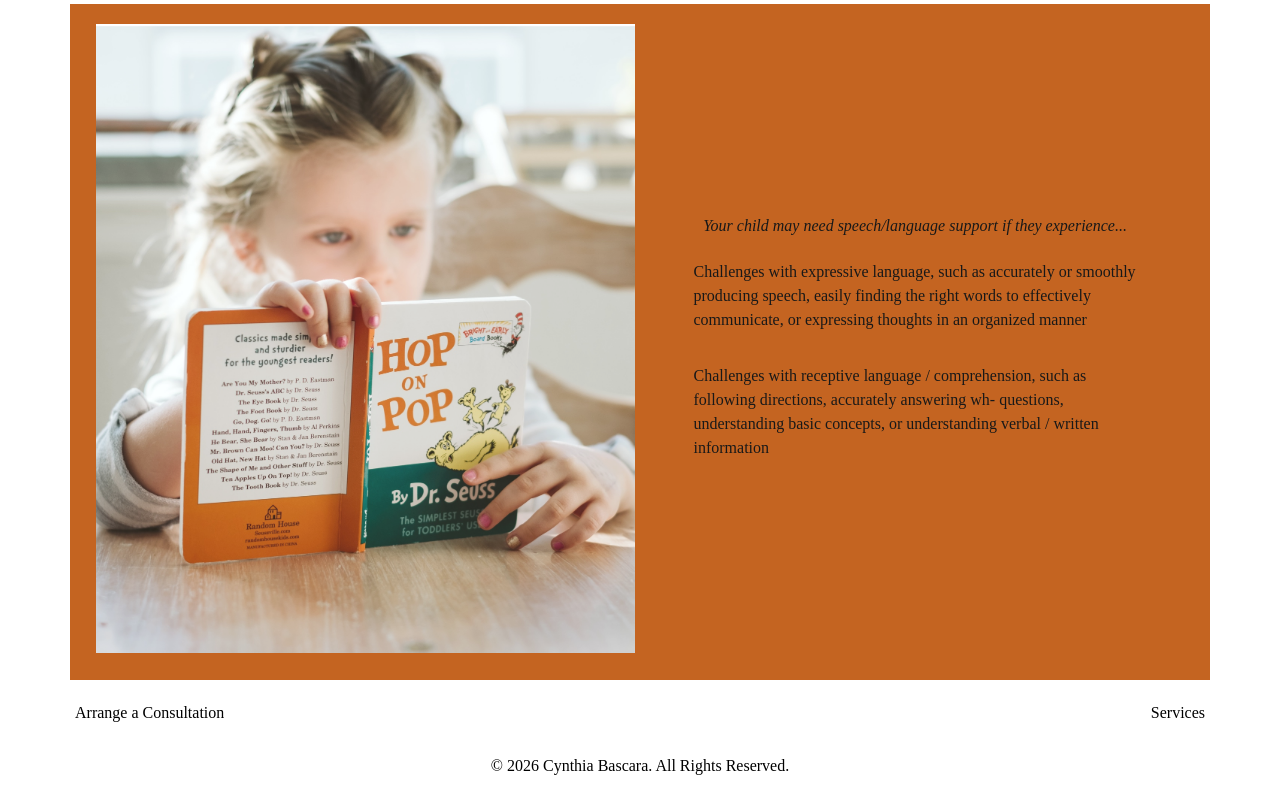
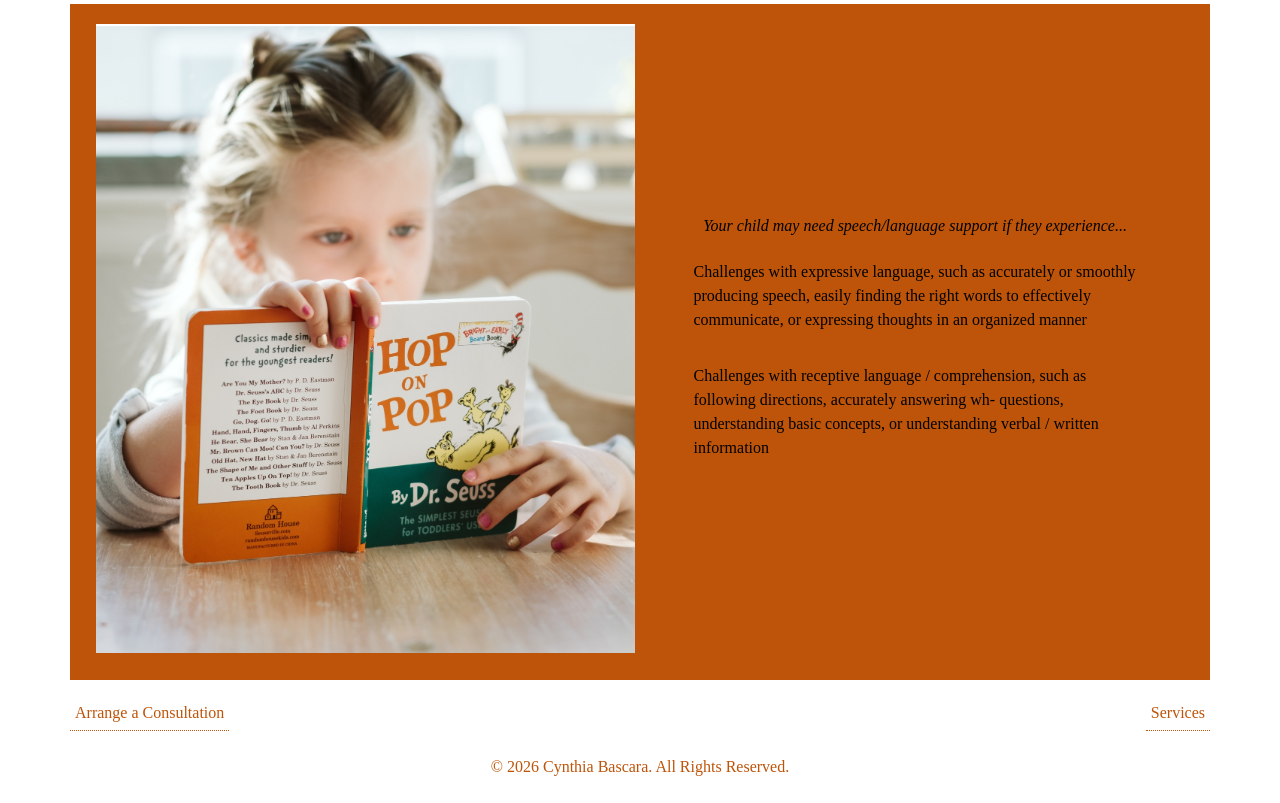
Before and after one commit to bobmonsour/cbascara, an Eleventy site: page src/index.njk in a window 1280 px wide. Shown: the part 100-903 px from the top of the page. Built offline with nearby package versions, Linux system fonts and the light colour scheme; Eleventy itself is replaced by a stand-in of ours; files that its build step writes are made by us from their sources; files whose address does not match are found by name.

Commit message:
Adjusted brand color

```diff
--- a/src/sass/_mobile.scss
+++ b/src/sass/_mobile.scss
@@ -131,7 +131,6 @@ footer p {
 
 #challenges {
   background-color: var(--challenges-bg-color);
-  opacity: 0.9;
 }
 
 #services {
@@ -155,7 +154,6 @@ footer p {
 
 #arrangeaconsultation {
   background-color: var(--brand-color);
-  opacity: 0.9;
   border-radius: 0;
 }
 
--- a/src/sass/_variables.scss
+++ b/src/sass/_variables.scss
@@ -33,7 +33,8 @@
 
   // Brand styles
 
-  --brand-color: var(--orange-9);
+  --brand-color: #be5409;
+  // --brand-color: var(--orange-7);
   --brand-title-font: "Dancing Script", cursive;
   --brand-subtitle-weight: var(--font-weight-6);
 
```
